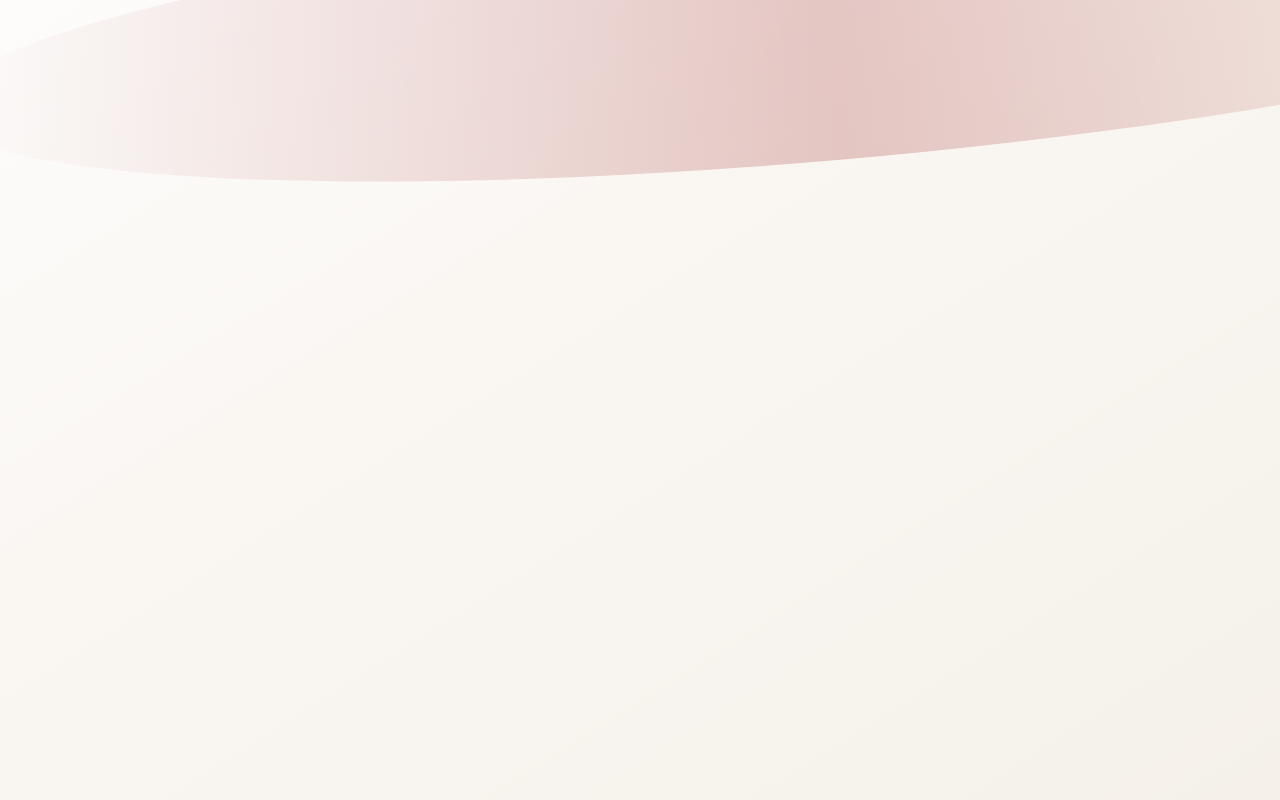
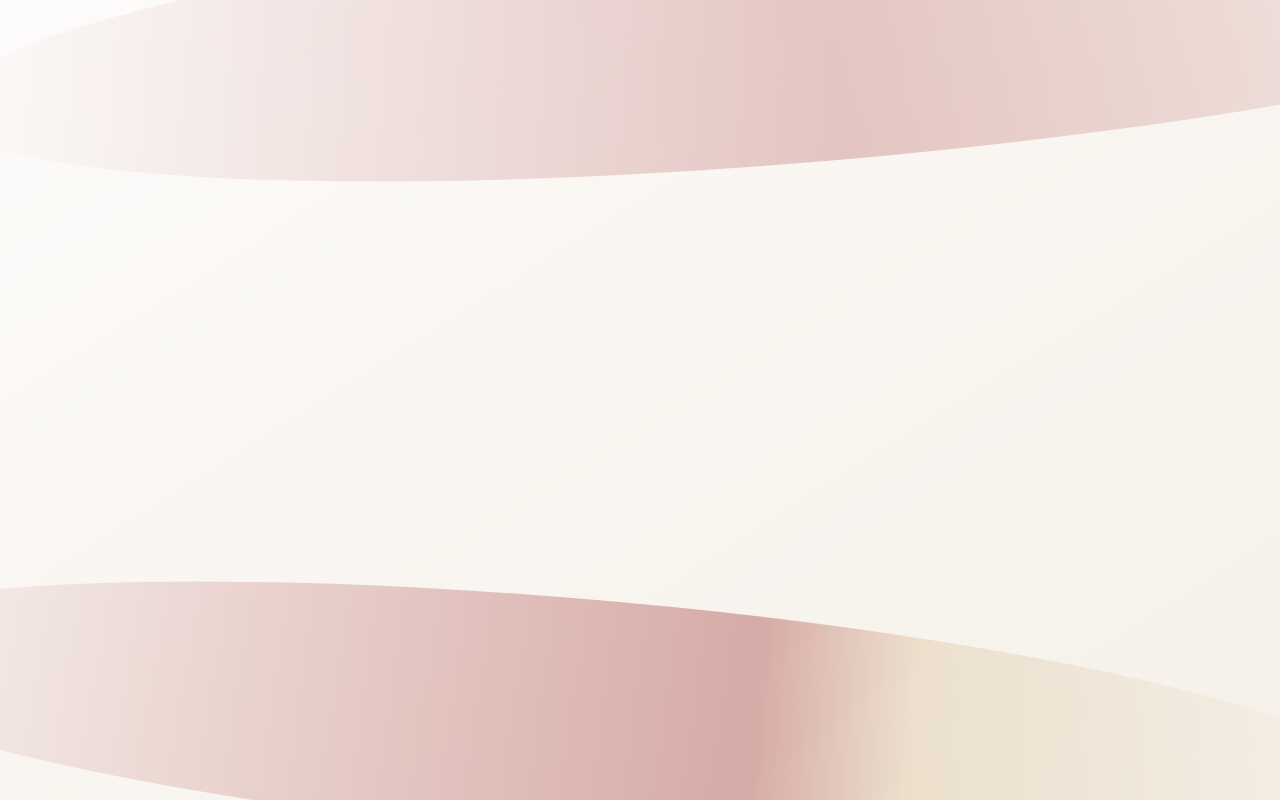
Before and after one commit to yashodha-gunawardana/RAD-coursework-FE, a React (Vite) app: page / in a window 1280 px wide. Shown: the part 1972-2772 px from the top of the page. Built offline with nearby package versions, Linux system fonts and the light colour scheme.

Commit message:
second wave element

```diff
--- a/src/components/ServiceSection.tsx
+++ b/src/components/ServiceSection.tsx
@@ -118,6 +118,15 @@ const ServiceSection: React.FC = () => {
                                 transform: 'rotate(-5deg)'
                             }}>
                 </div>
+
+                {/* wave 2 */}
+                <div className='absolute top-3/4 -right-28 w-[125%] h-60 opacity-30'
+                            style={{
+                                background: 'linear-gradient(90deg, transparent 0%, #8B0000 60%, #D4B483 70%, transparent 100%)',
+                                borderRadius: '50%',
+                                transform: 'rotate(5deg)'
+                            }}>
+                </div>
             </div>
 
         </div>
```
